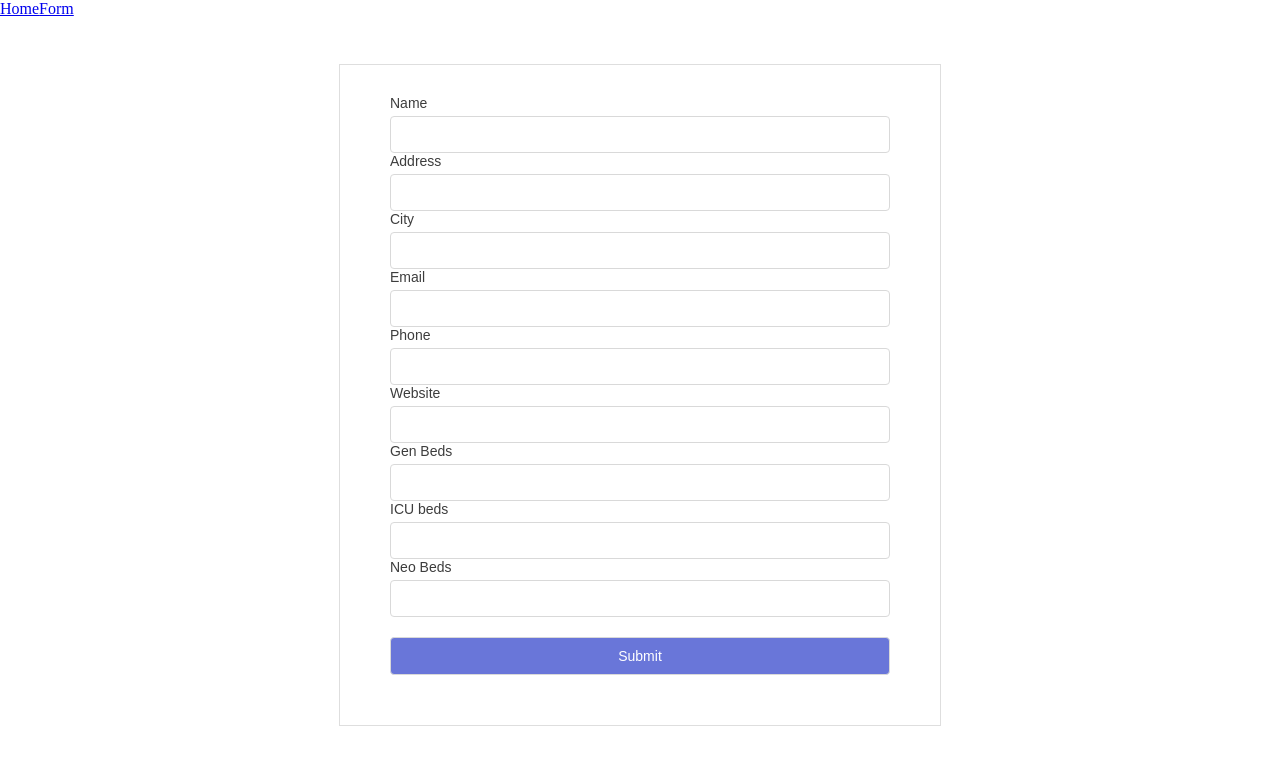
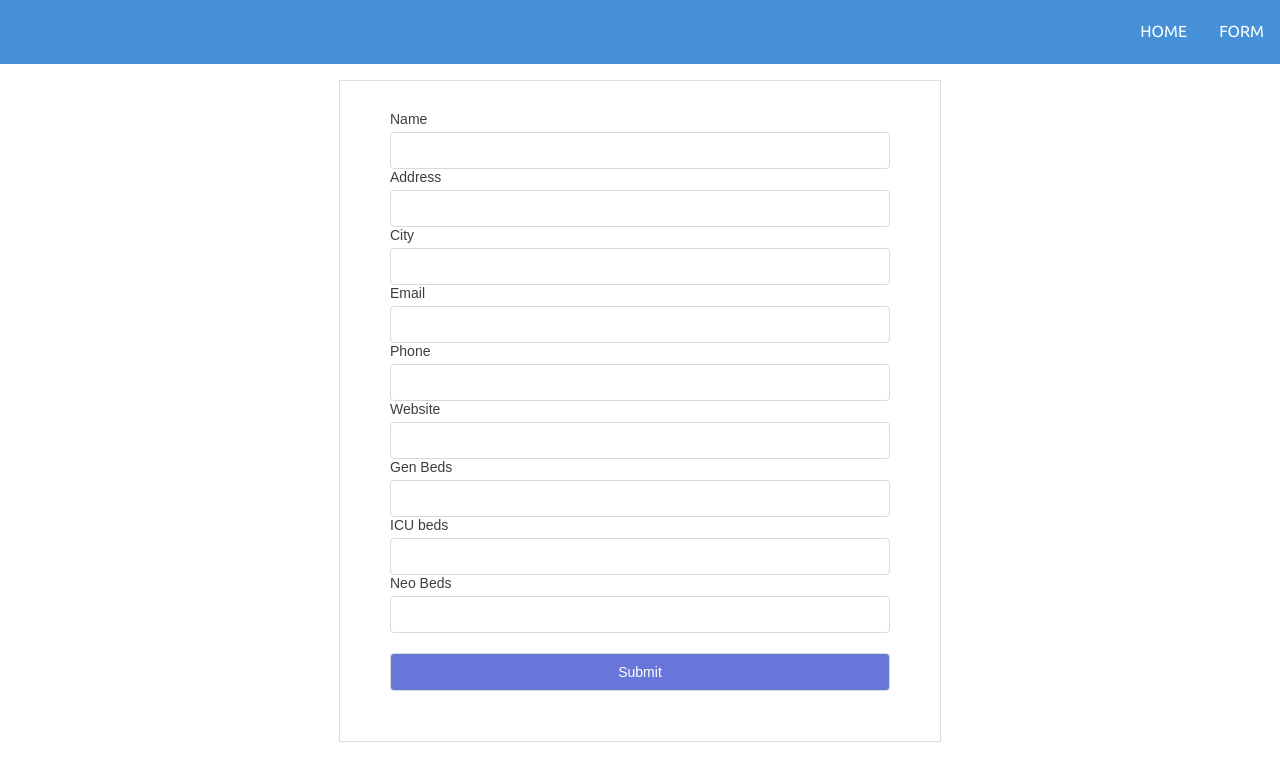
Before and after one commit to amalthomas-exe/meenhacks-proj, a React (Vite) app: page /form in a window 1280 px wide. Shown: the top 780 px of the page. Built offline with nearby package versions, Linux system fonts and the light colour scheme.

Commit message:
header component added

```diff
--- a/src/Components/Form/Form.jsx
+++ b/src/Components/Form/Form.jsx
@@ -2,6 +2,7 @@ import './form.css'
 
 const Form = () => {
     return(
+        <div className='wrapper'>
         <form>
             <label>Name</label>
             <input name="name"  />
@@ -32,6 +33,7 @@ const Form = () => {
 
             <input type="submit" className="submitButton" />
       </form>
+      </div>
     );
 }
 
--- a/src/Components/Form/form.css
+++ b/src/Components/Form/form.css
@@ -1,3 +1,7 @@
+.wrapper{
+  padding-top: 5em;
+}
+
 form {
     background: lavender;
     padding: 20px;
--- a/src/Components/Header/header.css
+++ b/src/Components/Header/header.css
@@ -1,4 +1,16 @@
 .header{
     width: 100%;
     height: 4em;
+    background-color: #4590d6;
+    display: flex;
+    justify-content: flex-end;
+    position: fixed;
 }
+
+.link{
+    color: white;
+    text-decoration: none;
+    padding: 1em;
+    padding-top: 1.4em;
+    font-family: 'Ubuntu', sans-serif;
+}
--- a/src/Components/Header/header.jsx
+++ b/src/Components/Header/header.jsx
@@ -4,8 +4,8 @@ import './header.css'
 const Header = () => {
     return(
         <div className="header">
-            <Link to="/">Home</Link>
-            <Link to="/form">Form</Link>
+            <Link to="/" className='link'>HOME</Link>
+            <Link to="/form" className='link'>FORM</Link>
         </div>
     );
 }
```
